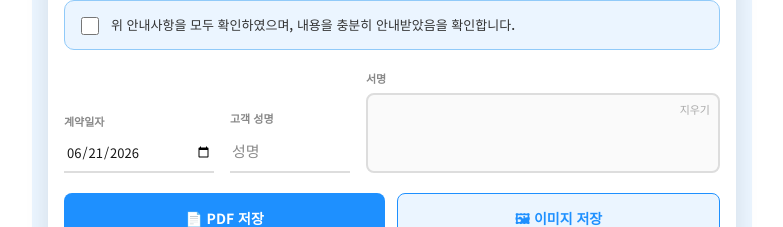
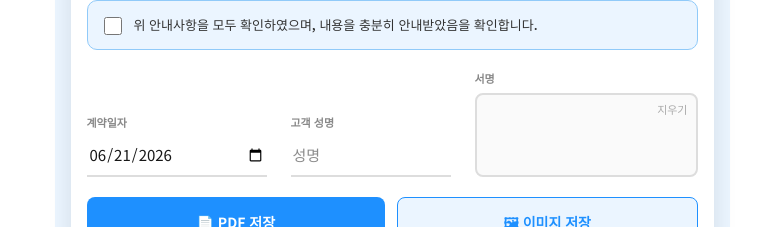
Before and after one commit to jororo9/customer-sign-app, a Next.js app: page /consent in a window 1280 px wide. Shown: the part 423-650 px from the top of the page, without its empty margins (248-1031 px from the left). Built offline with nearby package versions, Linux system fonts and the light colour scheme; no server answers; the database is empty.

Commit message:
서명 한줄 레이아웃

```diff
--- a/app/consent/page.tsx
+++ b/app/consent/page.tsx
@@ -89,7 +89,7 @@ export default function ConsentPage() {
   function stopDraw() { drawing.current = false }
 
   function clearCanvas() {
-    canvasRef.current?.getContext('2d')?.clearRect(0, 0, 400, 80)
+    canvasRef.current?.getContext('2d')?.clearRect(0, 0, 200, 80)
   }
 
   function startHighlight(e: any) {
@@ -298,15 +298,15 @@ export default function ConsentPage() {
             </label>
           </div>
 
-          {/* 서명 */}
-          <div style={{ display: 'flex', gap: 16, alignItems: 'flex-end', marginBottom: 20 }}>
-            <div style={{ flex: '0 0 150px' }}>
+         {/* 서명 */}
+          <div style={{ display: 'flex', gap: 24, alignItems: 'flex-end', marginBottom: 20 }}>
+            <div style={{ flex: '0 0 180px' }}>
               <label style={labelStyle}>계약일자</label>
               {capturing
                 ? <div style={{ ...fieldStyle, paddingTop: 8, paddingBottom: 8 }}>{contractDate}</div>
-                : <input type="date" value={contractDate} onChange={e => setContractDate(e.target.value)} style={{ ...fieldStyle, fontSize: 13 }} />}
+                : <input type="date" value={contractDate} onChange={e => setContractDate(e.target.value)} style={fieldStyle} />}
             </div>
-            <div style={{ flex: '0 0 120px' }}>
+            <div style={{ flex: '0 0 160px' }}>
               <label style={labelStyle}>고객 성명</label>
               {capturing
                 ? <div style={{ ...fieldStyle, paddingTop: 8, paddingBottom: 8 }}>{customerName}</div>
@@ -314,13 +314,13 @@ export default function ConsentPage() {
             </div>
             <div style={{ flex: 1 }}>
               <label style={labelStyle}>서명</label>
-              <div style={{ border: '2px solid #ddd', borderRadius: 8, overflow: 'hidden', position: 'relative', background: '#fafafa', height: 80 }}>
-                <canvas ref={canvasRef} width={400} height={80}
+              <div style={{ border: '2px solid #ddd', borderRadius: 8, overflow: 'hidden', position: 'relative', background: '#fafafa' }}>
+                <canvas ref={canvasRef} width={200} height={80}
                   onMouseDown={(e) => { setPenMode('sign'); startDraw(e) }}
                   onMouseMove={draw} onMouseUp={stopDraw} onMouseLeave={stopDraw}
                   onTouchStart={(e) => { setPenMode('sign'); startDraw(e) }}
                   onTouchMove={draw} onTouchEnd={stopDraw}
-                  style={{ display: 'block', cursor: 'crosshair', width: '100%', height: '100%' }} />
+                  style={{ display: 'block', cursor: 'crosshair' }} />
                 {!capturing && (
                   <button onClick={clearCanvas} style={{ position: 'absolute', top: 6, right: 8, background: 'none', border: 'none', fontSize: 11, color: '#aaa', cursor: 'pointer' }}>지우기</button>
                 )}
```
